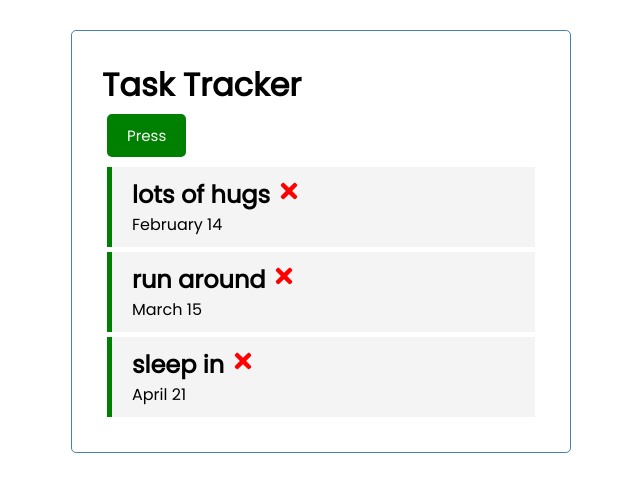
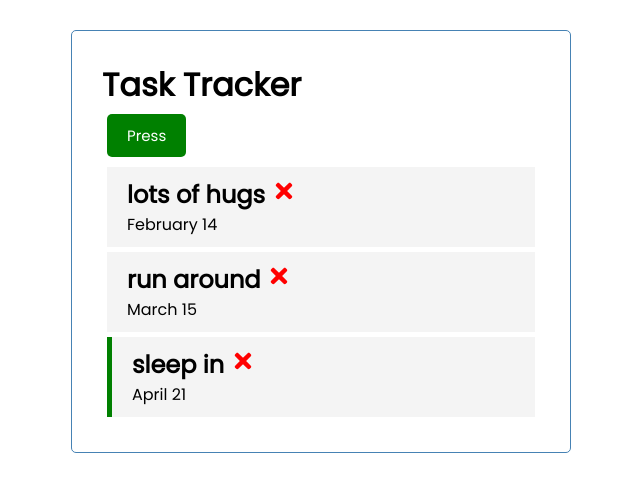
Before and after one commit to ColbyWTaylor/Task-Tracker-React-JS-Application, a React (Create React App) app in the folder task-tracker/: page / in a window 1280 px wide. Shown: the top 492 px of the page, without its empty margins (319-959 px from the left). Built offline with nearby package versions, Linux system fonts and the light colour scheme.

Commit message:
double click

```diff
--- a/task-tracker/src/App.js
+++ b/task-tracker/src/App.js
@@ -6,19 +6,29 @@ import Tasks from "./components/Tasks";
 function App() {
   const [tasks, setTasks] = useState([
     { id: 1, text: "lots of hugs", day: "February 14", reminder: false },
-    { id: 2, text: "run around", day: "March 15", reminder: true },
+    { id: 2, text: "run around", day: "March 15", reminder: false },
     { id: 3, text: "sleep in", day: "April 21", reminder: true },
   ]);
 
+  console.log(tasks.length);
+
   const deleteTask = (id) => {
     setTasks(tasks.filter((task) => task.id != id));
+  };
+
+  const toggleReminder = (id) => {
+    setTasks(
+      tasks.map((task) =>
+        task.id == id ? { ...task, reminder: !task.reminder } : task
+      )
+    );
   };
 
   return (
     <div className="container">
       <Header />
       {tasks.length > 0 ? (
-        <Tasks tasks={tasks} onDelete={deleteTask} />
+        <Tasks tasks={tasks} onDelete={deleteTask} onToggle={toggleReminder} />
       ) : (
         "No tasks"
       )}
--- a/task-tracker/src/components/Task.js
+++ b/task-tracker/src/components/Task.js
@@ -1,6 +1,6 @@
 import { FaTimes } from "react-icons/fa";
 
-function Task({ task, onDelete }) {
+function Task({ task, onDelete, onToggle }) {
   const clickDelete = () => {
     console.log("delete me clicked");
   };
--- a/task-tracker/src/components/Tasks.js
+++ b/task-tracker/src/components/Tasks.js
@@ -1,9 +1,9 @@
 import Task from "./Task";
 
-const Tasks = ({ tasks, onDelete }) => (
+const Tasks = ({ tasks, onDelete, onToggle }) => (
   <>
     {tasks.map((task) => (
-      <Task key={task.id} task={task} onDelete={onDelete} />
+      <Task key={task.id} task={task} onDelete={onDelete} onToggle={onToggle} />
     ))}
   </>
 );
--- a/task-tracker/src/index.css
+++ b/task-tracker/src/index.css
@@ -60,7 +60,7 @@ body {
   cursor: pointer;
 }
 
-.task, .reminder {
+.task.reminder {
   border-left: 5px solid green;
 }
 
```
Also changed, not shown: 1 other file (tests, documents, lock files or other folders).
